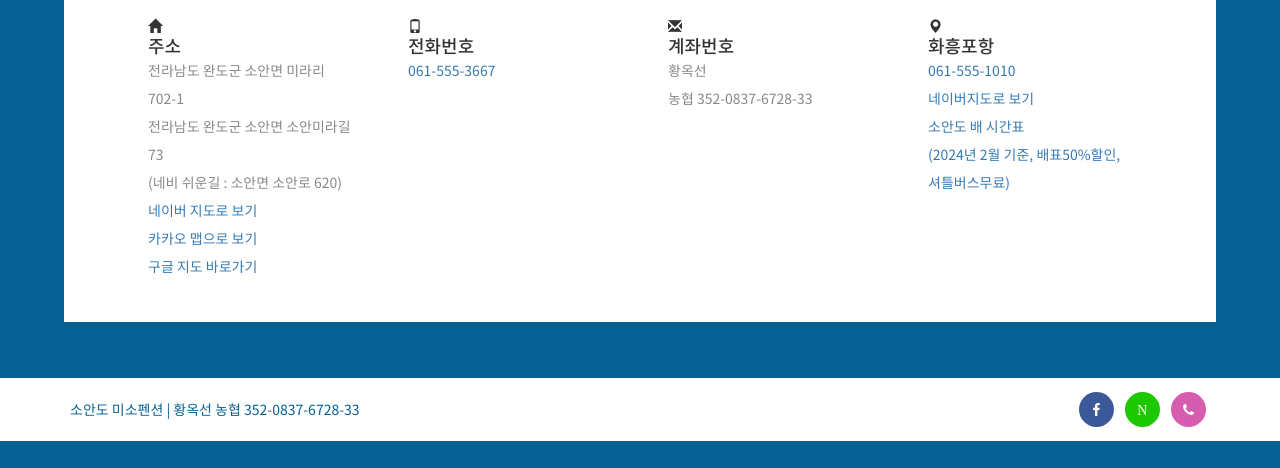
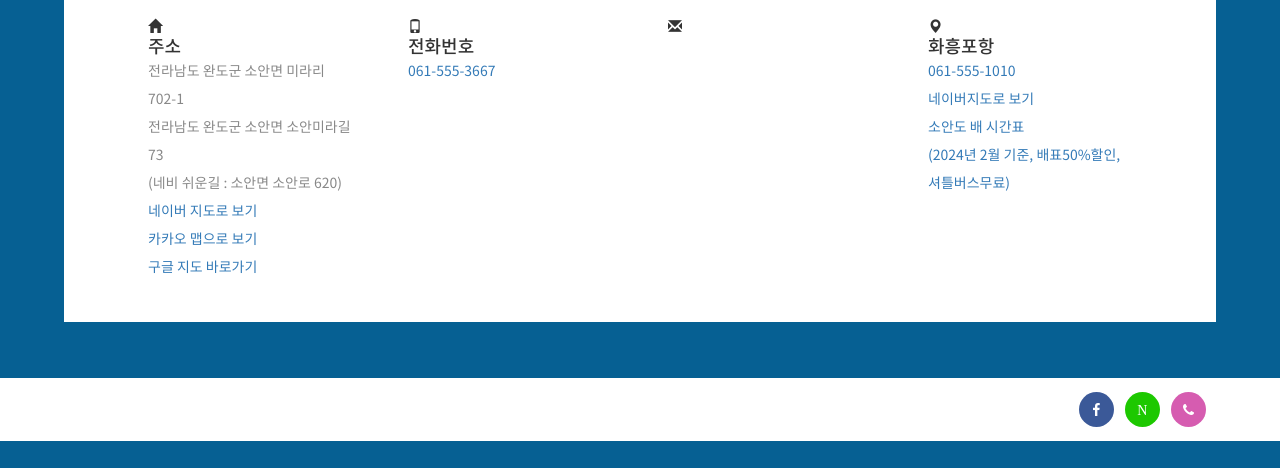
Before and after one commit to soanmiso/soanmiso.github.io, a plain HTML site: page index.html in a window 1280 px wide. Shown: the part 4332-4800 px from the top of the page. Drawn offline with Linux system fonts and the light colour scheme.

Commit message:
정보삭제

```diff
--- a/index.html
+++ b/index.html
@@ -602,11 +602,7 @@
                      		<div class="contact-icon-wthree">
                         		<span class="glyphicon glyphicon-envelope" aria-hidden="true"></span>
                      		</div>
-							<div class="contact-text-agileinfo">
-								<h4 class="pb-lg-3 pb-3">계좌번호</h4>
-								<p>황옥선 </p>
-								<p>농협 352-0837-6728-33</p>
-							</div>
+
 						</div>
 						<div class="col-md-3 col-sm-3 col-xs-4 call contact-grid-agileinfo">
                      		<div class="contact-icon-wthree">
@@ -632,10 +628,7 @@
 			<!-- copy-right -->
 			<div class="copy-right agileits-w3layouts">
 				<div class="container">
-					<div class="agileits_w3layouts-footer">
-						<p>소안도 미소펜션 | 황옥선 농협 352-0837-6728-33</p>
-						<!-- https://w3layouts.com/gusto-personal-website-flat-bootstrap-responsive-web-template/ -->
-					</div>
+
 					<div class="social-icons agileits">
 						<ul>
 							<li><a href="https://www.facebook.com/profile.php?id=100010190506563" class="fa fa-facebook icon icon-border facebook" target="_blank"> </a></li>
```
